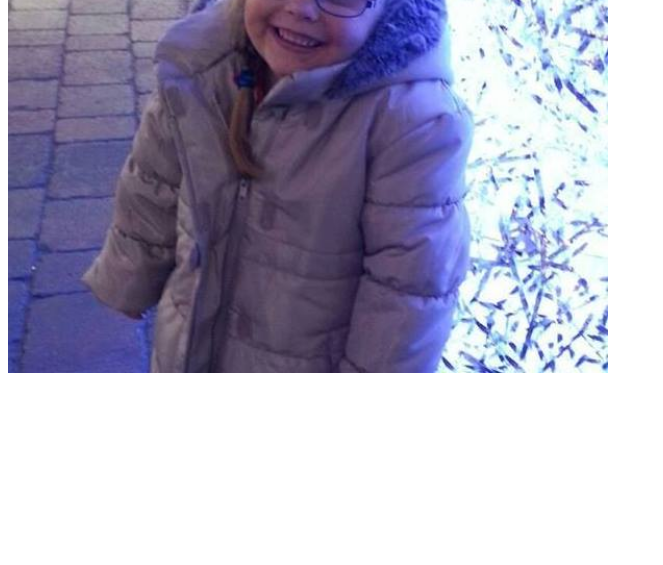
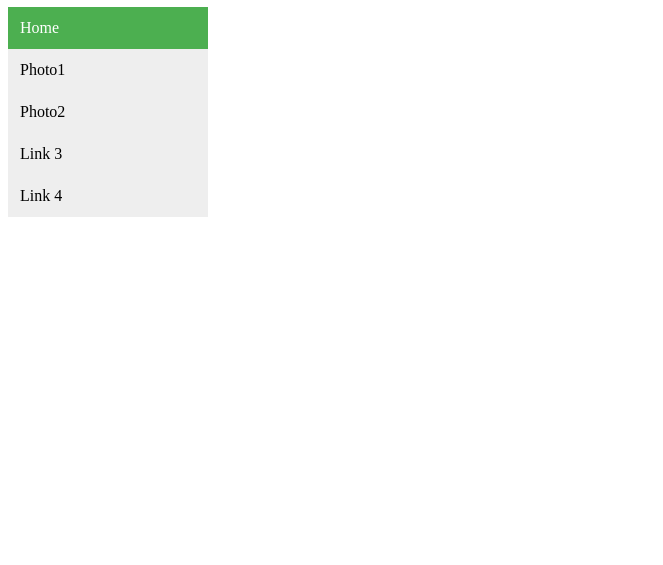
Before and after one commit to marcwhittaker/HelloAccringtonWebApp, a plain HTML site: page HelloAccringtonWebApp/wwwroot/index.html in a window 1280 px wide. Shown: the part 235-800 px from the top of the page, without its empty margins (0-663 px from the left). Drawn offline with Linux system fonts and the light colour scheme.

Commit message:
Added html Menu www folders

```diff
--- a/HelloAccringtonWebApp/wwwroot/index.html
+++ b/HelloAccringtonWebApp/wwwroot/index.html
@@ -1,12 +1,47 @@
 <!DOCTYPE html>
 <html>
 <head>
+    <meta name="viewport" content="width=device-width, initial-scale=1">
+    <style>
+        .vertical-menu {
+            width: 200px;
+        }
+
+            .vertical-menu a {
+                background-color: #eee;
+                color: black;
+                display: block;
+                padding: 12px;
+                text-decoration: none;
+            }
+
+                .vertical-menu a:hover {
+                    background-color: #ccc;
+                }
+
+                .vertical-menu a.active {
+                    background-color: #4CAF50;
+                    color: white;
+                }
+    </style>
     <meta charset="utf-8" />
     <title></title>
 </head>
 <body>
 
-     <img src="Photos/amelia1.jpg" width="600" height="600">
+
+    <img src="Photos/amelia1.jpg" width="150" height="150">
+    <h1>Menu</h1>
+
+    <div class="vertical-menu">
+        <a href="#" class="active">Home</a>
+        <a href="Photos/amelia1.jpg">Photo1</a>
+        <a href="Photos/amelia2.jpg">Photo2</a>
+        <a href="#">Link 3</a>
+        <a href="#">Link 4</a>
+    </div>
+
+
 
 </body>
 </html>
```
